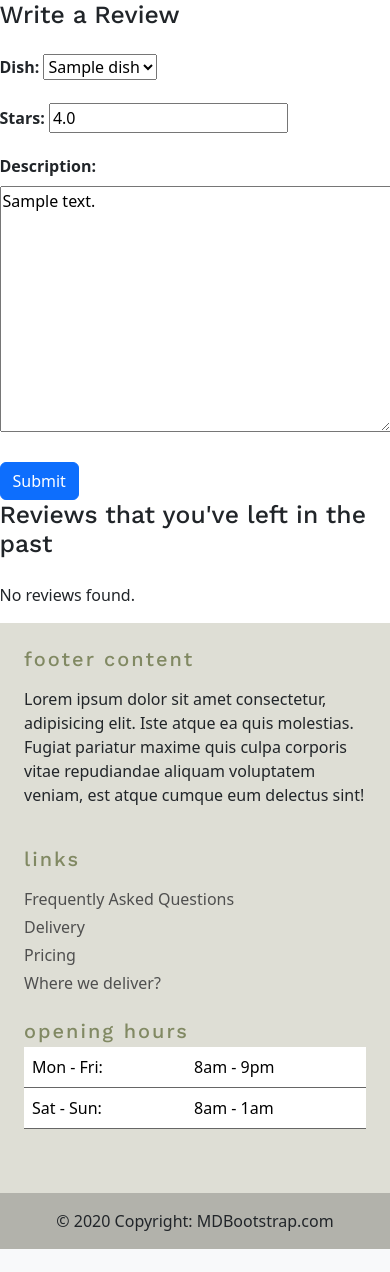
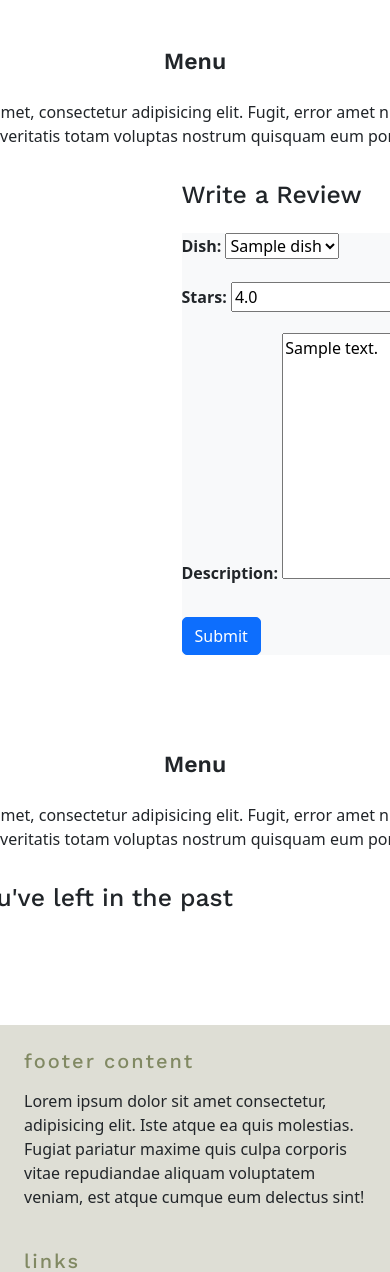
Before and after one commit to UzitheI/ResCaf, a Django app: page /reviewUpdate/1/ in a window 390 px wide; the page is wider, and only the part inside the window is pictured. Shown: the part 56-1328 px from the top of that part. Before the commit the page ends 1305 px from the top of that part, so only its background shows below. Run offline with Django 5.2, Linux system fonts and the light colour scheme; tables that the repository leaves empty hold one stand-in row (values such as "Sample post"); some libraries are stand-ins or nearby versions.

Commit message:
changed form styling & reload

```diff
--- a/mysite/templates/home_folder/review.html
+++ b/mysite/templates/home_folder/review.html
@@ -1,7 +1,7 @@
 {% extends 'home_folder/base.html' %}
 
 {% block content %}
-<div class="review-body">
+{% comment %} <div class="review-body">
     <div class="container">
         <div class="row">
             <div class="col-md-6">
@@ -33,5 +33,73 @@
             </div>
         </div>
     </div>
+</div> {% endcomment %}
+<style>
+    form {
+        background-color: #f8f9fa; /* Light background color */
+    }
+
+    form .form-control {
+        border-radius: 5px;
+    }
+
+    form .btn {
+        border-radius: 5px;
+    }
+</style>
+<div class="container-fluid py-5">
+    <!-- Tables Section -->
+    <div class="row d-flex justify-content-center">
+        <div class="col-md-10 col-xl-8 text-center">
+            <h3 class="fw-bold mb-4">Menu</h3>
+            <p class="mb-4 pb-2 mb-md-5 pb-md-0">
+                Lorem ipsum dolor sit amet, consectetur adipisicing elit. Fugit, error amet
+                numquam iure provident voluptate esse quasi, veritatis totam voluptas nostrum
+                quisquam eum porro a pariatur veniam.
+            </p>
+        </div>
+    </div>
+    <div class="row container-fluid" style="margin-left:22em;">
+        <div class="col-md-6">
+            <h2 class="mb-4">Write a Review</h2>
+            <form action="" method="post">
+                {% csrf_token %}
+                {{ form.as_p }}
+                <button type="submit" class="btn btn-primary mt-2">Submit</button>
+            </form>
+        </div>
+    </div>
+</div>
+<div class="container-fluid py-5">
+    <!-- Tables Section -->
+    <div class="row d-flex justify-content-center">
+        <div class="col-md-10 col-xl-8 text-center">
+            <h3 class="fw-bold mb-4">Menu</h3>
+            <p class="mb-4 pb-2 mb-md-5 pb-md-0">
+                Lorem ipsum dolor sit amet, consectetur adipisicing elit. Fugit, error amet
+                numquam iure provident voluptate esse quasi, veritatis totam voluptas nostrum
+                quisquam eum porro a pariatur veniam.
+            </p>
+        </div>
+    </div>
+    <div class="col-md-6">
+        <h2 class="mb-4">Reviews that you've left in the past</h2>
+        <div class="user-review-list">
+            {% for review in user_reviews %}
+            <div class="card mb-3">
+                <div class="card-body">
+                    <h5 class="card-title">{{ review.dish.name }}</h5>
+                    <h6 class="card-subtitle mb-2 text-muted">Rated: {{ review.stars }} Stars</h6>
+                    <p class="card-text">{{ review.description }}</p>
+                    <p class="card-text"><small class="text-muted">By: {{ review.user }}</small></p>
+                    <a class="image-button" href="{%url 'review_update' review.id%}">Update</a>
+                    <a class="delete-button" method="post" href="{%url 'review_delete' review.id%}">Delete</a>
+                </div>
+            </div>
+            {% empty %}
+            <p>No reviews found.</p>
+            {% endfor %}
+        </div>
+    </div>
 </div>
 {% endblock %}
```
